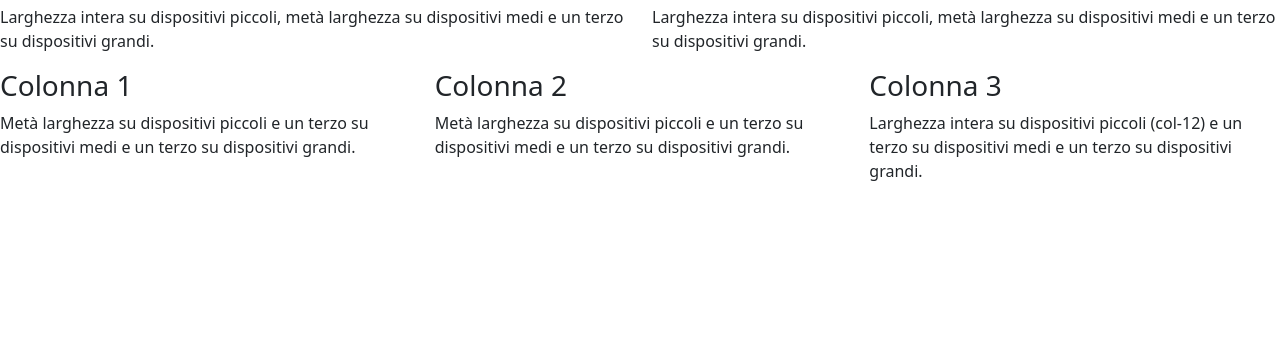
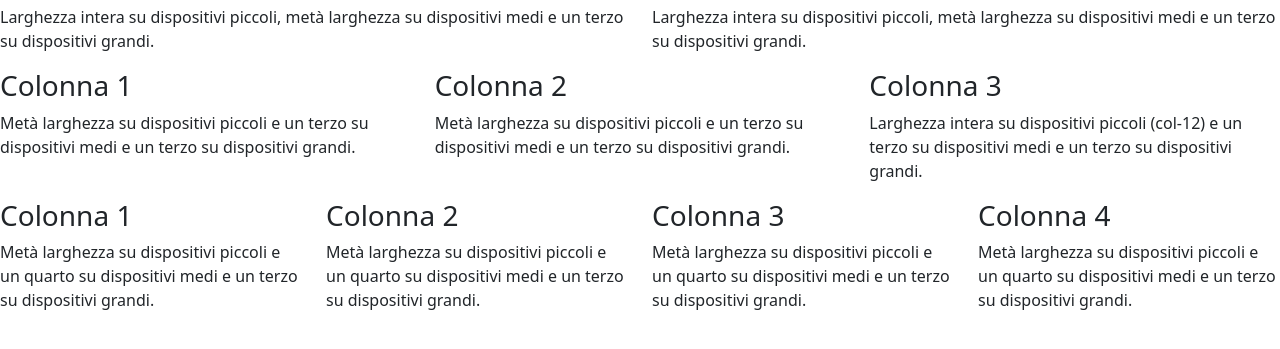
Before and after one commit to BassaniDavid/htmlcss-bootstrap-layout, a plain HTML site: page index.html in a window 1280 px wide. Shown: the part 139-488 px from the top of the page. Drawn offline with nearby package versions, Linux system fonts and the light colour scheme.

Commit message:
feat: add text of the third grid

```diff
--- a/index.html
+++ b/index.html
@@ -41,5 +41,26 @@
         <p>Larghezza intera su dispositivi piccoli (col-12) e un terzo su dispositivi medi e un terzo su dispositivi grandi.</p>
     </div>
 </div>
+
+<!-- terza griglia -->
+<div class="row">
+    <div class="col">
+        <h3>Colonna 1</h3>
+        <p>Metà larghezza su dispositivi piccoli e un quarto su dispositivi medi e un terzo su dispositivi grandi.</p>
+    </div>
+    <div class="col">
+        <h3>Colonna 2</h3>
+        <p>Metà larghezza su dispositivi piccoli e un quarto su dispositivi medi e un terzo su dispositivi grandi.</p>
+    </div>
+    <div class="col">
+        <h3>Colonna 3</h3>
+        <p>Metà larghezza su dispositivi piccoli e un quarto su dispositivi medi e un terzo su dispositivi grandi.</p>
+    </div>
+    <div class="col">
+        <h3>Colonna 4</h3>
+        <p>Metà larghezza su dispositivi piccoli e un quarto su dispositivi medi e un terzo su dispositivi grandi.</p>
+    </div>
+</div>
+
 </body>
 </html>
```
